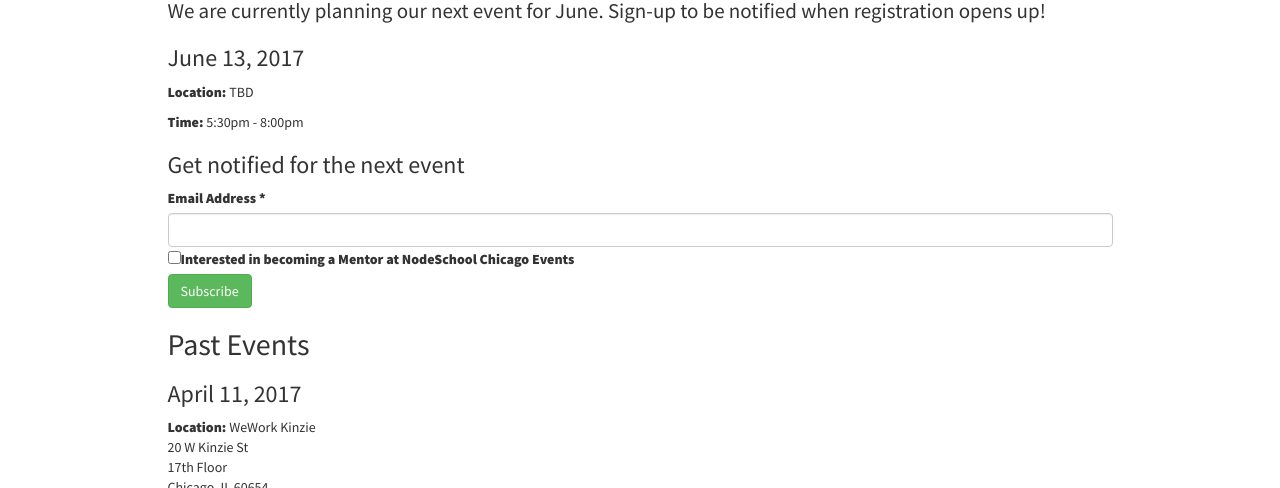
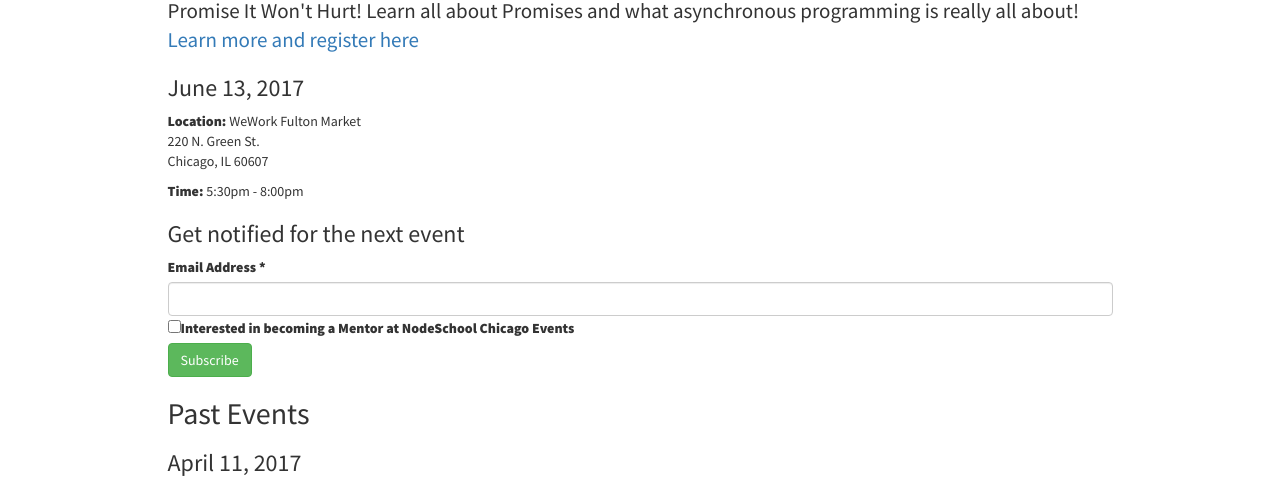
Before and after one commit to nodeschool/chicago, a website: page index.html in a window 1280 px wide. Shown: the part 612-1100 px from the top of the page. Drawn offline with nearby package versions, Linux system fonts and the light colour scheme.

Commit message:
Update index.html - June 13, 2017 event - Promise It Won't Hurt!

```diff
--- a/index.html
+++ b/index.html
@@ -53,16 +53,17 @@
               <span class="octicon octicon-link"></span></a>Next Events
           </h2>
           <p class="lead">
-            We are currently planning our next event for June.  Sign-up to be notified when registration opens up!
+            Promise It Won't Hurt! Learn all about Promises and what asynchronous programming is really all about! <a href="https://www.eventbrite.com/e/nodeschool-chicago-june-promise-it-wont-hurt-tickets-34148408810?aff=nodeschoolio">Learn more and register here</a>
           </p>
           <h3>June 13, 2017</h3>
           <p>
             <strong>Location:</strong>
-            TBD
+            WeWork Fulton Market <br>
+            220 N. Green St. <br>
+            Chicago, IL 60607
           </p>
 
           <p><strong>Time:</strong> 5:30pm - 8:00pm</p>
-          <!-- <p><a class="btn btn-success" href="https://www.eventbrite.com/e/...">Register via Eventbrite</a></p> -->
 
           <h3>Get notified for the next event</h3>
           <!-- Begin MailChimp Signup Form -->
```
